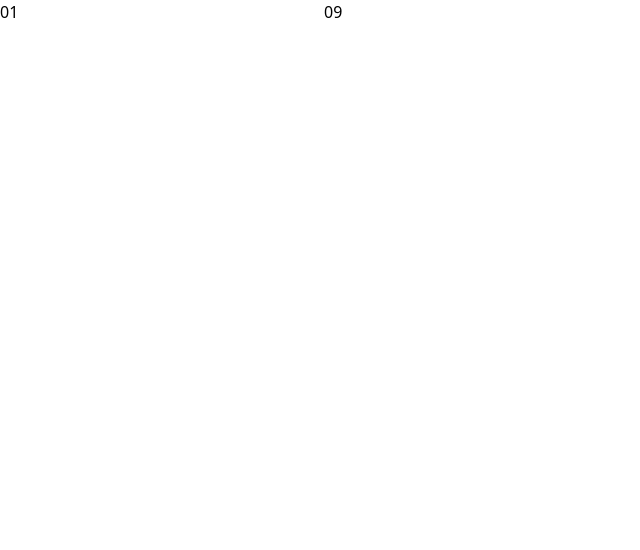
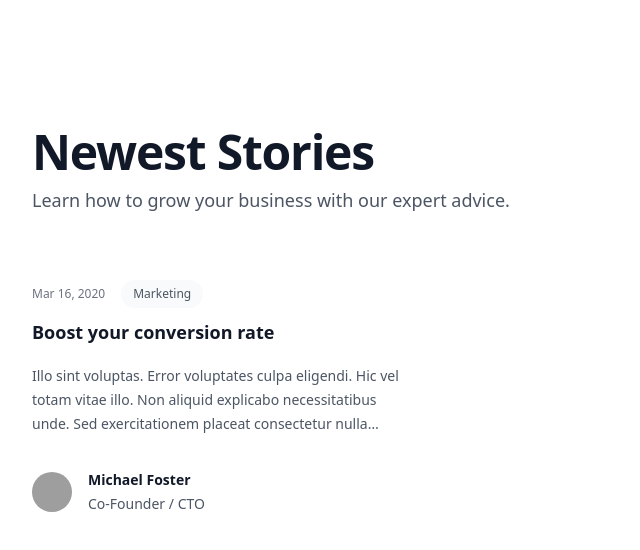
Before and after one commit to jonathanmstevenson/nextech, an Angular app in the folder frontend/: page /stories in a window 1280 px wide. Shown: the top 550 px of the page, without its empty margins (0-640 px from the left). Built offline with nearby package versions, Linux system fonts and the light colour scheme; grey boxes are pictures that could not be loaded.

Commit message:
story browser comp: basic tempalte

```diff
--- a/frontend/src/app/components/story-browser/story-browser.component.html
+++ b/frontend/src/app/components/story-browser/story-browser.component.html
@@ -1,5 +1,44 @@
-<div class="grid grid-cols-4 gap-4">
-    <div>01</div>
-    <!-- ... -->
-    <div>09</div>
+<div class="bg-white py-24 sm:py-32">
+    <div class="mx-auto max-w-7xl px-6 lg:px-8">
+        <div class="mx-auto max-w-2xl lg:mx-0">
+            <h2 class="text-pretty text-4xl font-semibold tracking-tight text-gray-900 sm:text-5xl">Newest Stories</h2>
+            <p class="mt-2 text-lg/8 text-gray-600">Learn how to grow your business with our expert advice.</p>
+        </div>
+        <div
+            class="mx-auto grid max-w-2xl grid-cols-1 gap-x-8 gap-y-16 pt-10 sm:pt-16 lg:mx-0 lg:max-w-none lg:grid-cols-3">
+            <article class="flex max-w-xl flex-col items-start justify-between">
+                <div class="flex items-center gap-x-4 text-xs">
+                    <time datetime="2020-03-16" class="text-gray-500">Mar 16, 2020</time>
+                    <a href="#"
+                        class="relative z-10 rounded-full bg-gray-50 px-3 py-1.5 font-medium text-gray-600 hover:bg-gray-100">Marketing</a>
+                </div>
+                <div class="group relative">
+                    <h3 class="mt-3 text-lg/6 font-semibold text-gray-900 group-hover:text-gray-600">
+                        <a href="#">
+                            <span class="absolute inset-0"></span>
+                            Boost your conversion rate
+                        </a>
+                    </h3>
+                    <p class="mt-5 line-clamp-3 text-sm/6 text-gray-600">Illo sint voluptas. Error voluptates culpa
+                        eligendi. Hic vel totam vitae illo. Non aliquid explicabo necessitatibus unde. Sed
+                        exercitationem placeat consectetur nulla deserunt vel. Iusto corrupti dicta.</p>
+                </div>
+                <div class="relative mt-8 flex items-center gap-x-4">
+                    <img src="https://images.unsplash.com/photo-1519244703995-f4e0f30006d5?ixlib=rb-1.2.1&ixid=eyJhcHBfaWQiOjEyMDd9&auto=format&fit=facearea&facepad=2&w=256&h=256&q=80"
+                        alt="" class="size-10 rounded-full bg-gray-50">
+                    <div class="text-sm/6">
+                        <p class="font-semibold text-gray-900">
+                            <a href="#">
+                                <span class="absolute inset-0"></span>
+                                Michael Foster
+                            </a>
+                        </p>
+                        <p class="text-gray-600">Co-Founder / CTO</p>
+                    </div>
+                </div>
+            </article>
+
+            <!-- More posts... -->
+        </div>
+    </div>
 </div>
```
